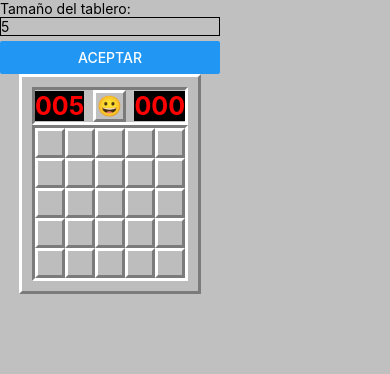
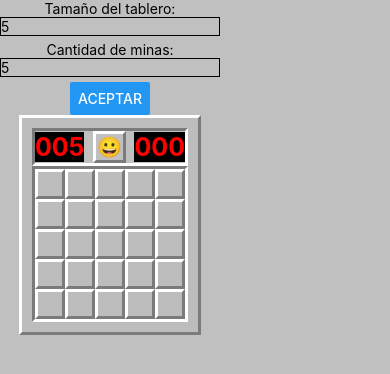
Before and after one commit to pupimarti/minesweeper, a React Native app: screen / in a window 390 px wide. Shown: the top 374 px of the page. Built offline with nearby package versions, Linux system fonts and the light colour scheme.

Commit message:
checks size & quantity mines

```diff
--- a/src/components/Settings.js
+++ b/src/components/Settings.js
@@ -1,19 +1,41 @@
-import React, { useContext } from 'react';
+import React, { useContext, useState } from 'react';
 import { View, Text, TextInput, Button } from 'react-native';
 import GameContext from '../context/GameContext';
 import { STATE_GAME } from '../utils/constraints';
 
 export default function Settings() {
-  const { size, setSize, newBoard, stateGame } = useContext(GameContext);
+  const {
+    size,
+    setSize,
+    newBoard,
+    stateGame,
+    quantityMines,
+    setQuantityMines,
+  } = useContext(GameContext);
 
-  const handleChangeSize = (val) => {
-    if (!isNaN(val)) setSize(val);
+  const handleChangeSize = (val) => !isNaN(val) && setSize(val);
+
+  const handleChangeMines = (val) => !isNaN(val) && setQuantityMines(val);
+
+  const [error, setError] = useState(null);
+
+  const handleAccept = () => {
+    setError(null);
+    if (isNaN(size) || size < 5) {
+      setError('El tamaño no puede ser menor que 5.');
+      return;
+    }
+    if (isNaN(quantityMines) || quantityMines >= size * size) {
+      setError('La cantidad de minas debe ser mayor al tamaño');
+      return;
+    }
+    newBoard();
   };
 
   if (stateGame === STATE_GAME.PLAY) return <View></View>;
 
   return (
-    <View>
+    <View style={{ flex: 1, alignItems: 'center' }}>
       <Text>Tamaño del tablero:</Text>
       <TextInput
         style={{ borderWidth: 1, marginBottom: 5 }}
@@ -21,7 +43,15 @@
         onChangeText={handleChangeSize}
         keyboardType={'numeric'}
       />
-      <Button title="Aceptar" onPress={newBoard} />
+      <Text>Cantidad de minas:</Text>
+      <TextInput
+        style={{ borderWidth: 1, marginBottom: 5 }}
+        value={quantityMines}
+        onChangeText={handleChangeMines}
+        keyboardType={'numeric'}
+      />
+      {error && <Text style={{ color: 'black' }}>Error: {error}</Text>}
+      <Button title="Aceptar" onPress={handleAccept} />
     </View>
   );
 }
```
